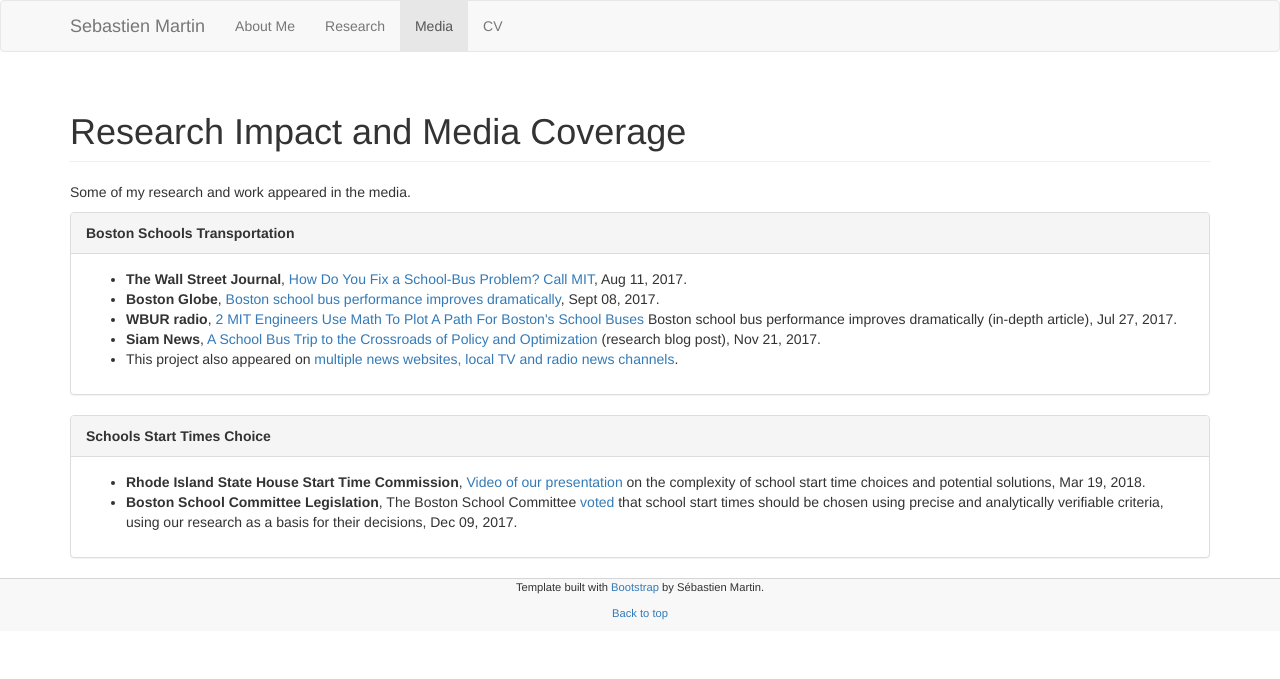
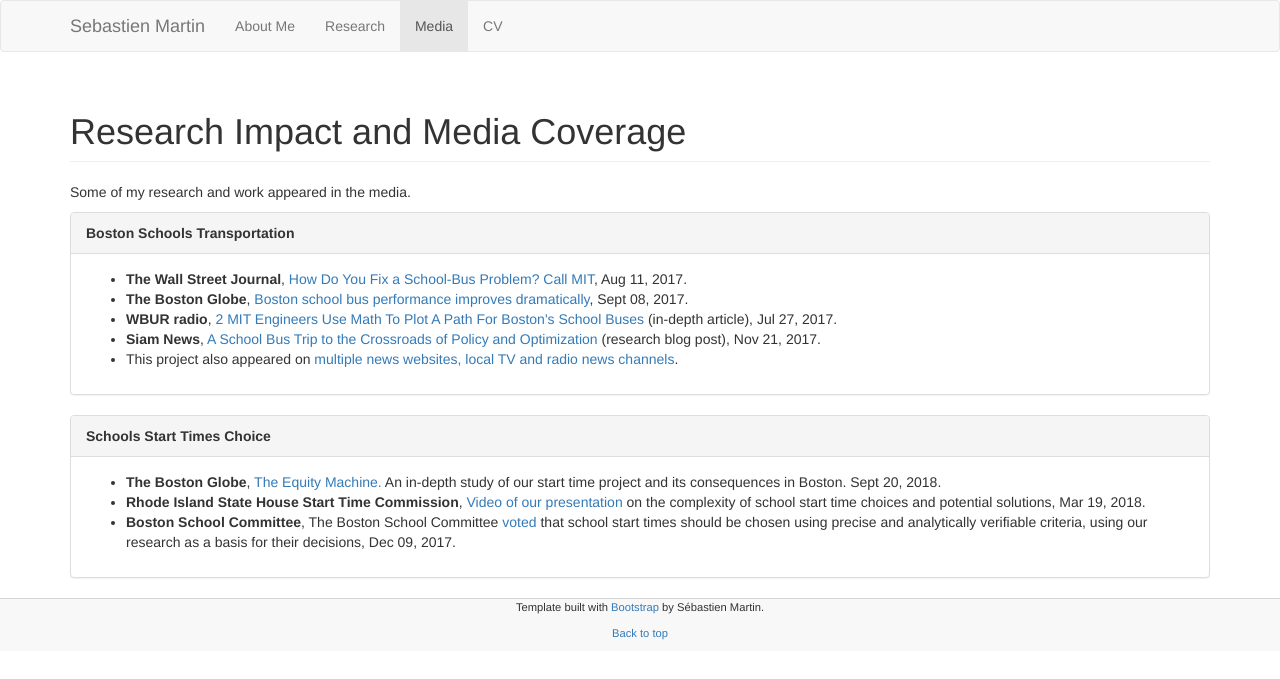
Before and after one commit to trevorhsong/trevorhsong.github.io, a Jekyll site: the page built from media.html, in a window 1280 px wide. Shown: the top 679 px of the page. Built offline with Jekyll 4.4.1, drawn with Linux system fonts in a browser that asks for light colours.

Commit message:
updating media

```diff
--- a/index.html
+++ b/index.html
@@ -31,7 +31,7 @@ tabname: About Me
       <div class="panel-heading"><strong>Research Interests</strong></div>
       <div class="panel-body">
         <p>
-          My research is in the areas of optimization and machine learning, with applications in transportation and public policy. My current focus is to scale traditional optimization and machine learning algorithms to real world problems involving large datasets. I have the pleasure to partner with <a href="https://www.bostonpublicschools.org/">Boston Public School</a> to optimize their bus routes and school bell-times.
+          My research is in the areas of optimization and machine learning, with applications in transportation and public policy. My current focus is to scale traditional optimization and machine learning algorithms to real world problems involving large datasets. I have the pleasure to partner with <a href="https://www.bostonpublicschools.org/">Boston Public School</a> to optimize their <a href="http://online.wsj.com/public/resources/documents/print/WSJ_-A002-20170812.pdf">bus routes</a> and <a href="https://apps.bostonglobe.com/ideas/graphics/2018/09/equity-machine/">school start times</a>.
         </p>
       </div>
     </div>
--- a/media.html
+++ b/media.html
@@ -18,13 +18,13 @@
           Aug 11, 2017.
         </li>
         <li>
-          <strong>Boston Globe</strong>,
-          <a href="http://online.wsj.com/public/resources/documents/print/WSJ_-A002-20170812.pdf">Boston school bus performance improves dramatically</a>,
+          <strong>The Boston Globe</strong>,
+          <a href="https://www.bostonglobe.com/metro/2017/09/08/boston-school-bus-performance-improves-dramatically/MPwB1WkqmJNffv8ZoZCp0O/story.html">Boston school bus performance improves dramatically</a>,
           Sept 08, 2017.
         </li>
         <li>
             <strong>WBUR radio</strong>,
-            <a href="http://www.wbur.org/edify/2017/07/27/mit-quantum-boston-bus-routes">2 MIT Engineers Use Math To Plot A Path For Boston's School Buses</a> Boston school bus performance improves dramatically</a> (in-depth article),
+            <a href="http://www.wbur.org/edify/2017/07/27/mit-quantum-boston-bus-routes">2 MIT Engineers Use Math To Plot A Path For Boston's School Buses</a> (in-depth article),
             Jul 27, 2017.
         </li>
         <li>
@@ -43,12 +43,17 @@
   <div class="panel-body">
     <ul>
         <li>
+            <strong>The Boston Globe</strong>,
+            <a href="https://apps.bostonglobe.com/ideas/graphics/2018/09/equity-machine/">The Equity Machine.</a> An in-depth study of our start time project and its consequences in Boston.
+            Sept 20, 2018.
+        </li>
+        <li>
           <strong>Rhode Island State House Start Time Commission</strong>,
           <a href="http://ritv.devosvideo.com/show?video=17b3fe4f2b4a&apg=ed687894">Video of our presentation</a> on the complexity of school start time choices and potential solutions,
           Mar 19, 2018.
         </li>
         <li>
-          <strong>Boston School Committee Legislation</strong>,
+          <strong>Boston School Committee</strong>,
           The Boston School Committee <a href="https://www.bostonpublicschools.org/cms/lib/MA01906464/Centricity/Domain/162/starttimesmotion.pdf">voted</a> that school start times should be chosen using precise and analytically verifiable criteria, using our research as a basis for their decisions,
           Dec 09, 2017.
         </li>
```
